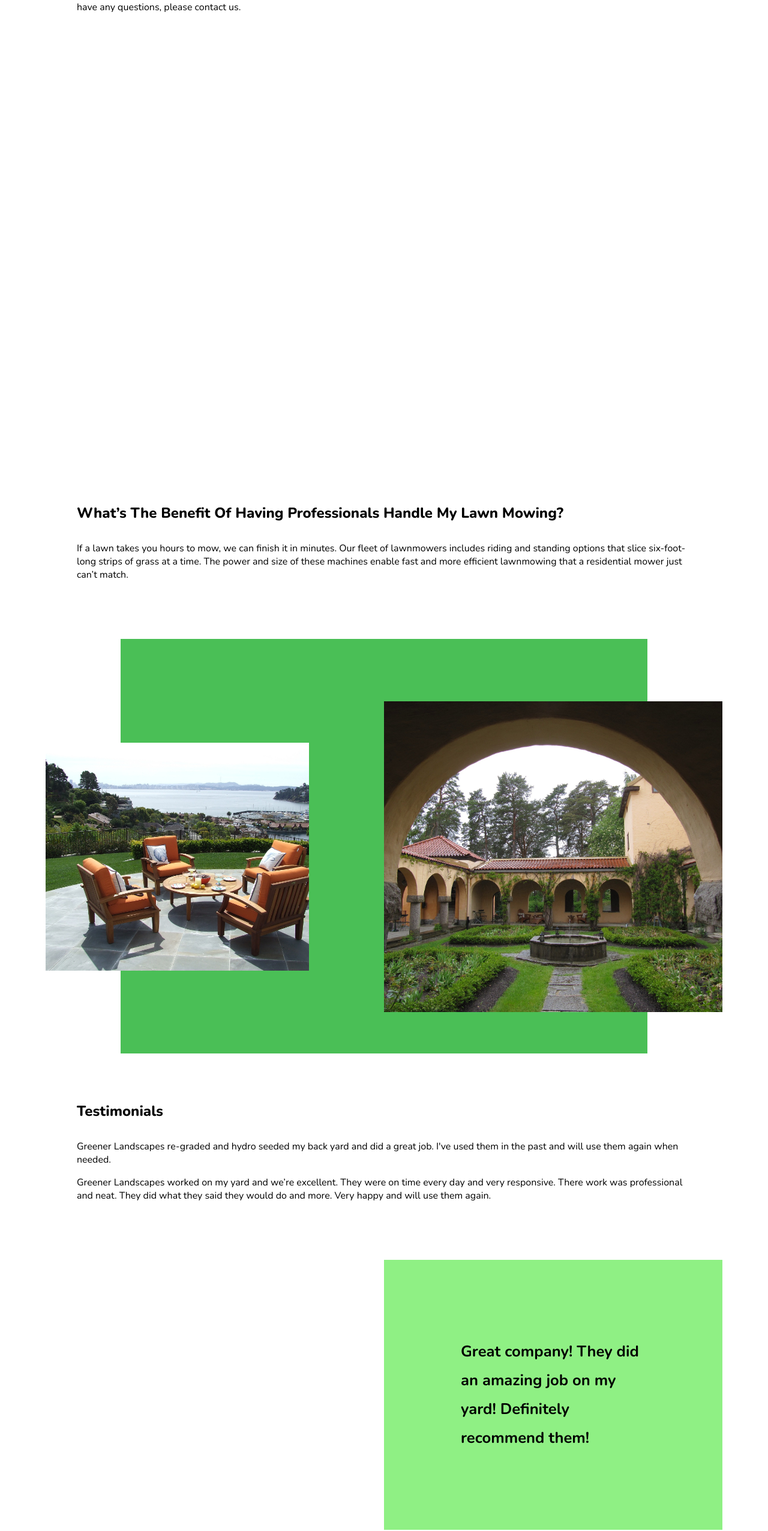
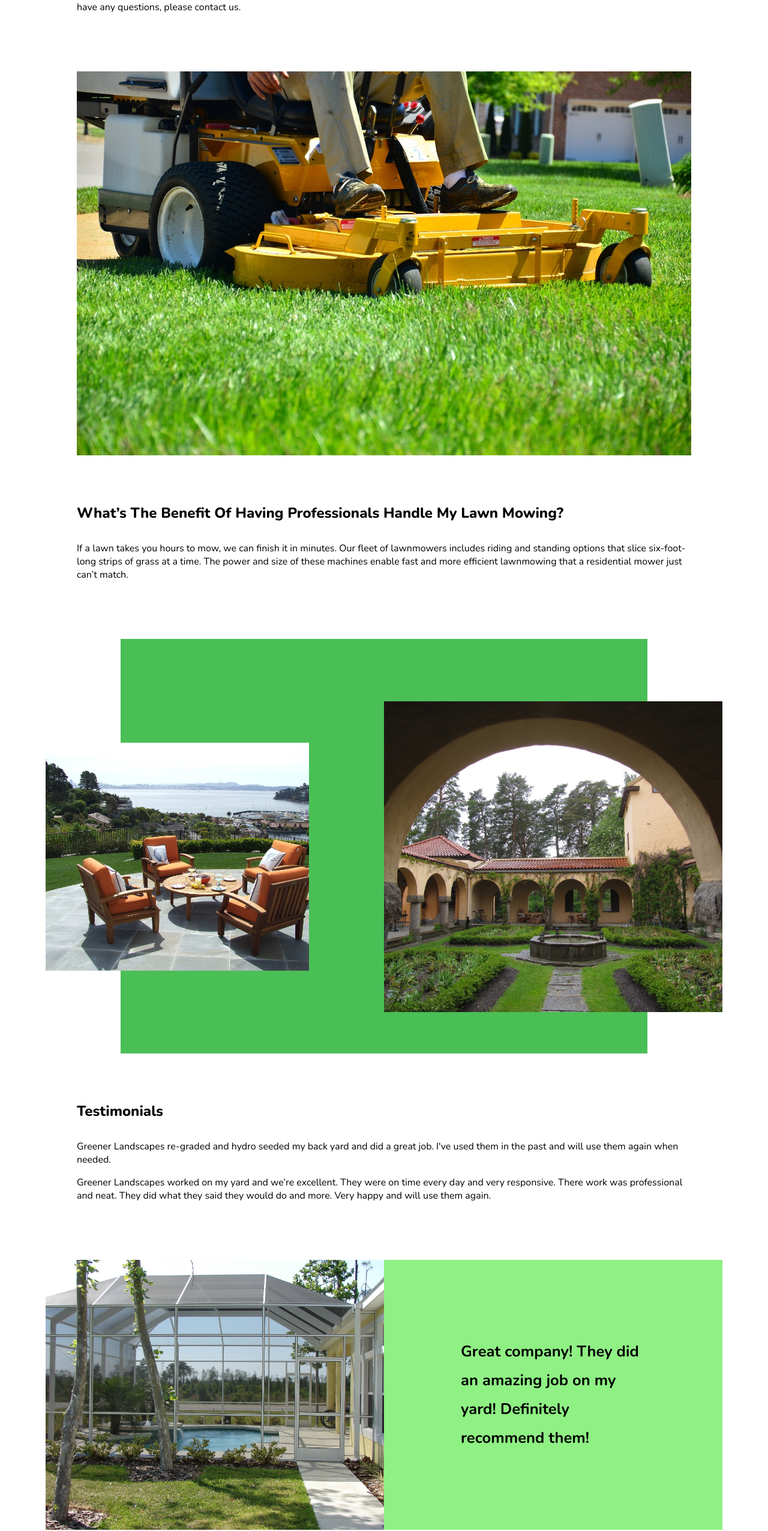
Before and after one commit to BMcdavitt/fepAbleton, a plain HTML site: page index.html in a window 1280 px wide. Shown: the part 3748-6300 px from the top of the page at 60% size. Drawn offline with nearby package versions, Linux system fonts and the light colour scheme.

Commit message:
more image path fixes

```diff
--- a/style.scss
+++ b/style.scss
@@ -178,7 +178,7 @@ $color-greener-900: hsl(167, 89%, 7%);
     }
 
     .splitCollageImage8 {
-      background-image: url('./dist/images/aboutCollage8.jpg');
+      background-image: url('../../dist/images/aboutCollage8.jpg');
       background-size: cover;
       grid-column: 2 / 11;
       grid-row: 1/ 14;
@@ -199,7 +199,7 @@ $color-greener-900: hsl(167, 89%, 7%);
   }
 
   .aboutImage2 {
-    background-image: url('./dist/images/about2.jpg');
+    background-image: url('../../dist/images/about2.jpg');
   }
 }
 
```
Also changed, not shown: dist/css/style.css.
